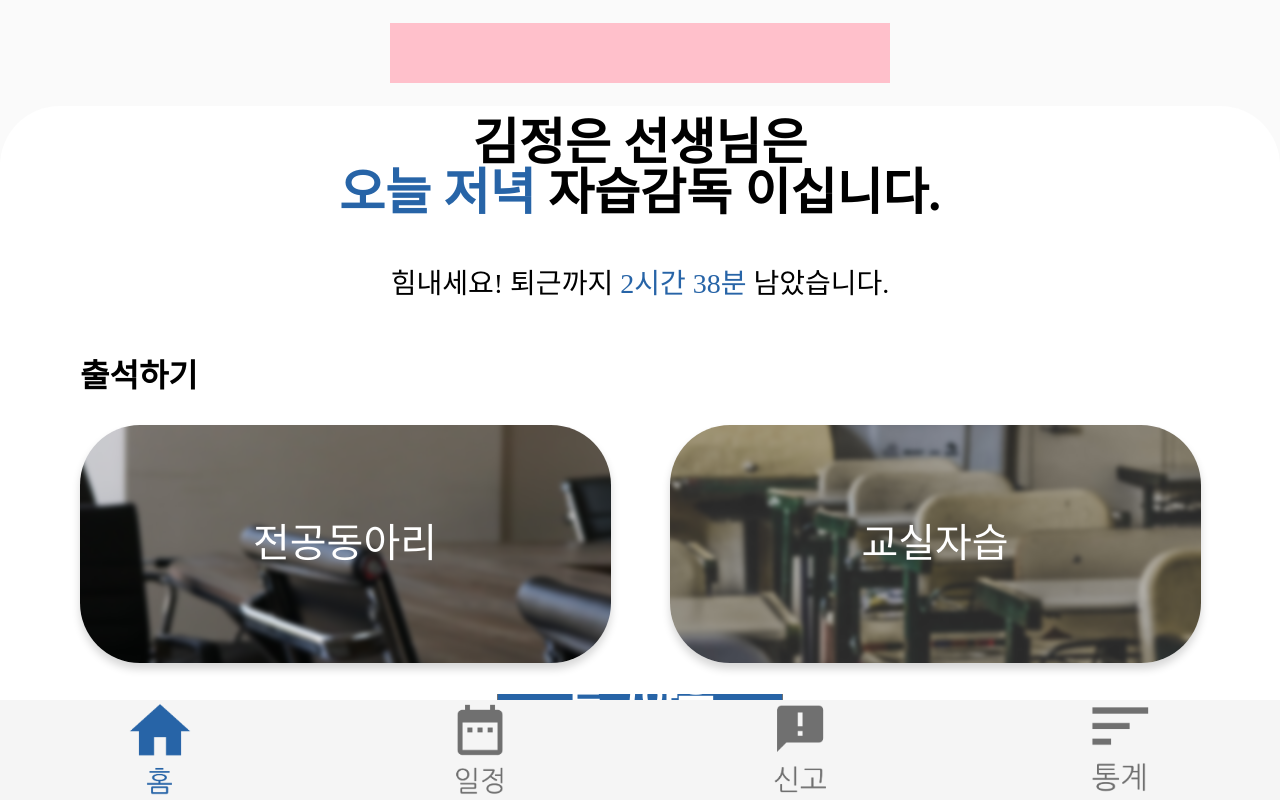
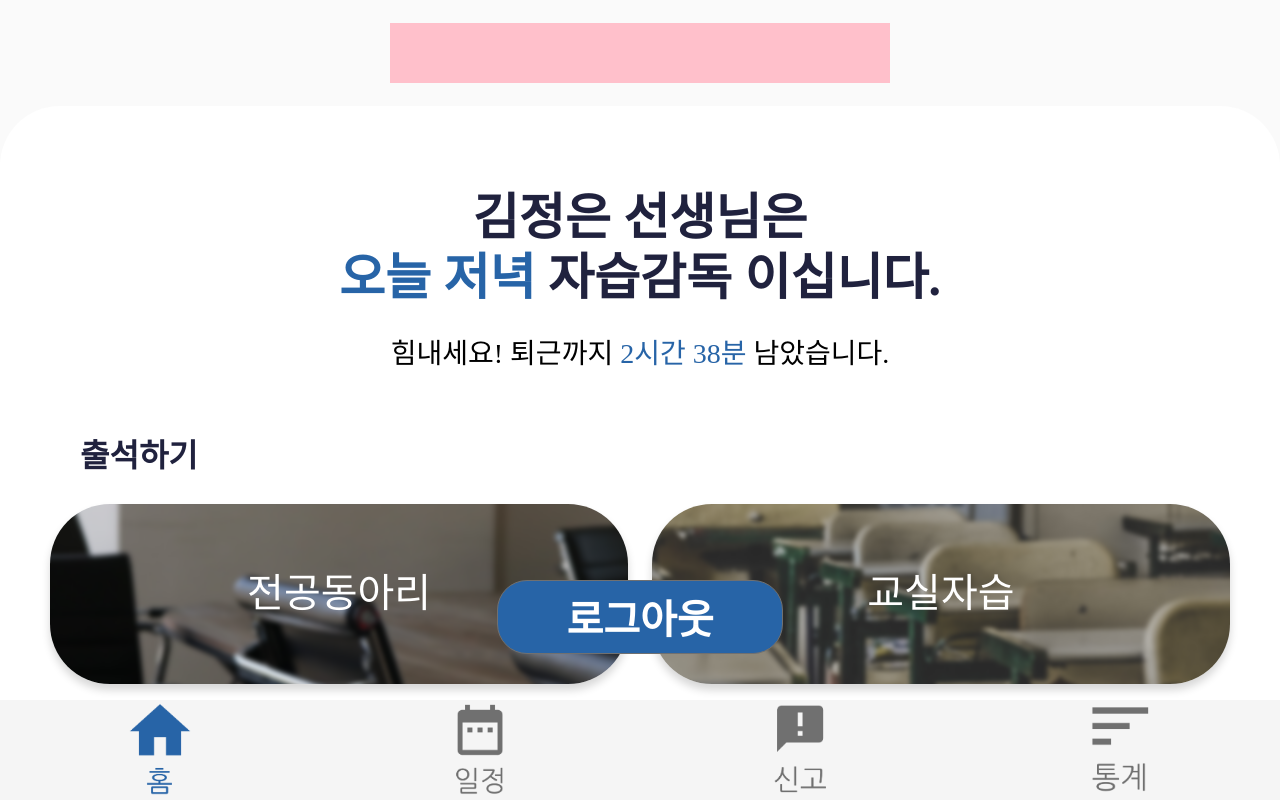
Before and after one commit to DSM-PICK/pick-client, a React app: page /main in a window 1280 px wide. Shown: the top 800 px of the page. Built offline with nearby package versions, Linux system fonts and the light colour scheme.

Commit message:
[FIX] <Main.js> CSS 변경

```diff
--- a/src/component/Attendance/body/anchor/styles.js
+++ b/src/component/Attendance/body/anchor/styles.js
@@ -3,7 +3,7 @@ import styled from 'styled-components';
 export const Container = styled.div`
 	display: flex;
 	width: 100%;
-	height: 238px;
+	height: 180px;
 	margin: 10px 0;
 	margin-top: ${(props) => (props.text === '4층' ? '50px' : '10px')};
 	background: ${(props) =>
@@ -13,7 +13,7 @@ export const Container = styled.div`
 	font-size: 40px;
 	text-decoration: none;
 	color: ${(props) => (props.url.length > 1 ? 'white' : 'black')};
-	line-height: 238px;
+	line-height: 180px;
 	text-align: center;
 	border-radius: 60px;
 	flex-direction: column;
--- a/src/component/Body/styles.js
+++ b/src/component/Body/styles.js
@@ -5,7 +5,7 @@ export const Container = styled.div`
 	width: 100%;
 	height: 100%;
 	background-color: white;
-	padding: 0 50px;
+	padding: 20px 50px;
 	box-sizing: border-box;
 	display: flex;
 	flex-direction: column;
--- a/src/component/Main/Main.js
+++ b/src/component/Main/Main.js
@@ -19,9 +19,11 @@ const Main = () => {
 			</Header>
 			<Body>
 				<S.MainBodyTopText>
-					<S.MainBodyTopWho>{'김정은'}</S.MainBodyTopWho> 선생님은 <br />
-					<S.MainBodyTopWhen>{'오늘 저녁'}</S.MainBodyTopWhen> 자습감독
-					이십니다.
+					<S.MainBodyTopWho>{'김정은'} 선생님은</S.MainBodyTopWho>
+					<S.MainBodyTopWhen>
+						<S.MainBodyTopWhenTime>{'오늘 저녁 '}</S.MainBodyTopWhenTime>
+						자습감독 이십니다.
+					</S.MainBodyTopWhen>
 				</S.MainBodyTopText>
 				<S.MainBodyOffwork>
 					힘내세요! 퇴근까지
@@ -31,6 +33,10 @@ const Main = () => {
 				<S.MainBodyBox>
 					<S.MainBodyBoxText>출석하기</S.MainBodyBoxText>
 					<AttendanceBody anchorItems={anchorItems} />
+				</S.MainBodyBox>
+				<S.MainBodyBox>
+					<S.MainBodyBoxText>사전결석신고</S.MainBodyBoxText>
+					<S.MainBodyBoxSection></S.MainBodyBoxSection>
 				</S.MainBodyBox>
 				<S.MainBodyLogoutLayout>
 					<S.MainBodyLogoutButton>로그아웃</S.MainBodyLogoutButton>
--- a/src/component/Main/styles.js
+++ b/src/component/Main/styles.js
@@ -15,16 +15,22 @@ export const MainHeaderLogo = styled.div`
 `;
 
 export const MainBodyTopText = styled.div`
+	display: flex;
 	height: 120px;
-	margin-top: 12px;
+	margin-top: 62px;
+	color: #20223e;
 	font-size: 50px;
 	font-weight: bold;
 	text-align: center;
+	align-items: center;
+	justify-content: space-around;
+	flex-direction: column;
 `;
 
-export const MainBodyTopWho = styled.span``;
-
-export const MainBodyTopWhen = styled.span`
+export const MainBodyTopWho = styled.div``;
+export const MainBodyTopWhen = styled.div``;
+export const MainBodyTopWhoName = styled.span``;
+export const MainBodyTopWhenTime = styled.span`
 	color: #2764a7;
 `;
 
@@ -42,19 +48,20 @@ export const MainBodyOffworkWhen = styled.span`
 export const MainBodyBox = styled.div`
 	position: relative;
 	width: 100%;
-	height: 300px;
+	color: #20223e;
+	padding: 10px 0 20px 0;
 
 	& > div {
 		display: flex;
-		padding: 0;
 		border: none;
+		padding: 20px 0;
 		flex-direction: row;
 		align-items: center;
-		justify-content: space-around;
+		justify-content: space-between;
 	}
 
 	& > div > a {
-		width: 45%;
+		width: 49%;
 	}
 `;
 
@@ -65,11 +72,22 @@ export const MainBodyBoxText = styled.p`
 	font-weight: bold;
 `;
 
-export const MainBodyLogoutLayout = styled.div`
+export const MainBodyBoxSection = styled.div`
 	display: flex;
 	width: 100%;
+	height: 300px;
+	margin: 10px 0;
+	border-radius: 60px;
+	box-shadow: 0 6px 9px 0 rgba(0, 0, 0, 0.16);
+`;
+
+export const MainBodyLogoutLayout = styled.div`
+	position: absolute;
+	display: flex;
 	height: 74px;
-	margin-top: auto;
+	left: 50%;
+	transform: translateX(-50%);
+	bottom: 146px;
 	align-items: center;
 	justify-content: center;
 `;
```
